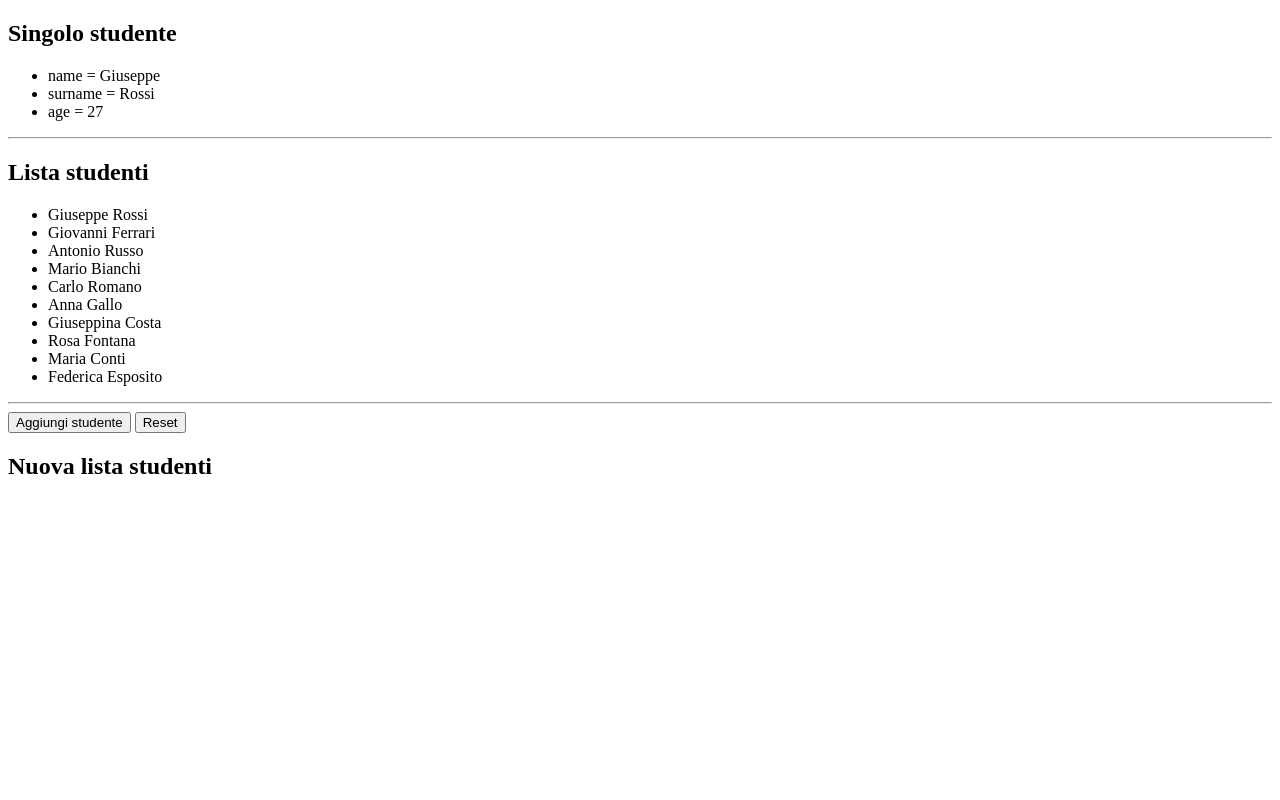
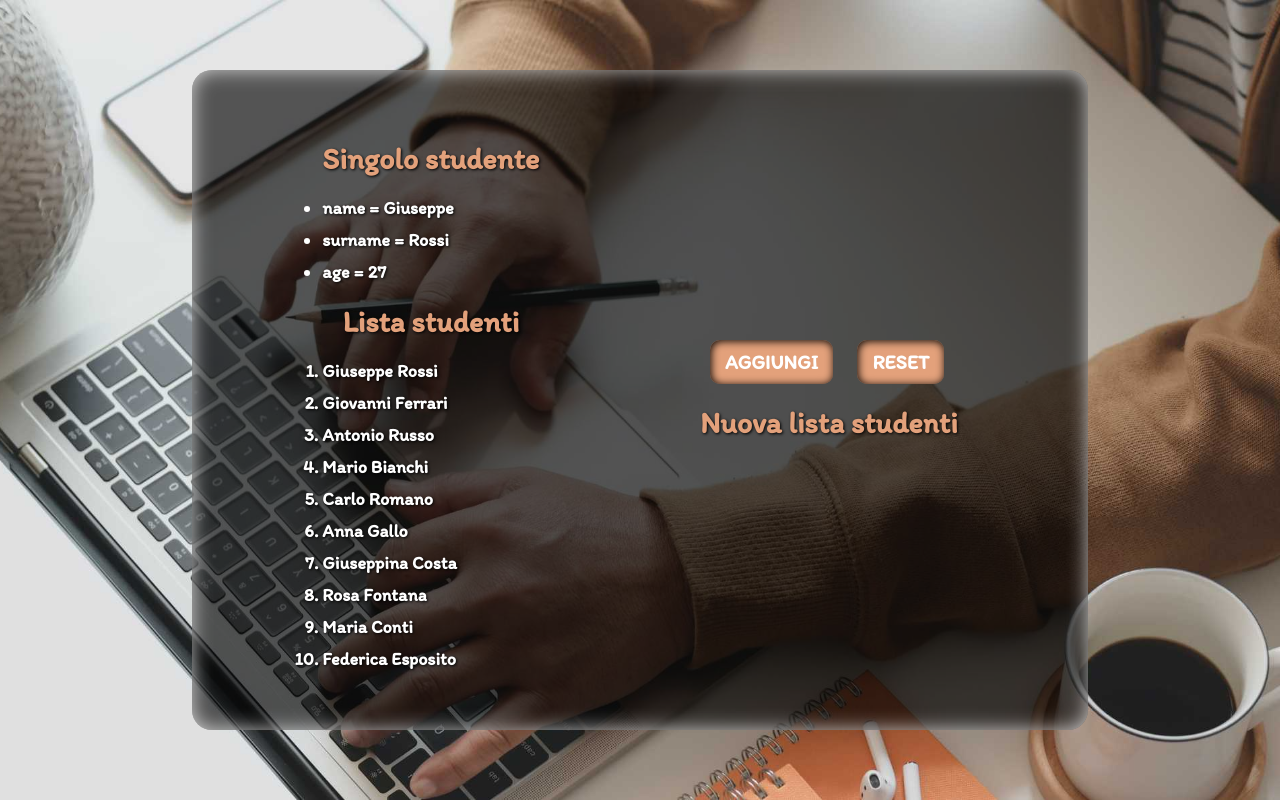
Before and after one commit to AndreaCasentini93/js-oggetti-studenti, a plain HTML site: page index.html in a window 1280 px wide. Drawn offline with Linux system fonts and the light colour scheme.

Commit message:
Refactoring CSS

```diff
--- a/css/style.css
+++ b/css/style.css
@@ -0,0 +1,91 @@
+/* COMMONS */
+* {
+    box-sizing: border-box;
+    padding: 0;
+    margin: 0;
+}
+
+body {
+    display: flex;
+    height: 100vh;
+    font-family: 'Itim', cursive;
+    background-image: url("../img/sfondo.jpg");
+    background-position: center;
+    background-size: cover;
+}
+
+li {
+    margin-bottom: 10px;
+}
+
+h2 {
+    margin-top: 20px;
+    margin-bottom: 20px;
+    font-size: 30px;
+    text-align: center;
+    text-shadow: 1px 1px 3px #000000;
+    color: #E3A17B;
+}
+
+button {
+    text-transform: uppercase;
+    padding: 10px 15px;
+    border-radius: 10px;
+    border: unset;
+    margin: 0 10px;
+    font-family: 'Itim', cursive;
+    font-size: 20px;
+    font-weight: bold;
+    text-align: center;
+    color: white;
+    background-color: #E3A17B;
+    box-shadow: inset 1px 1px 8px #000000;
+    cursor: pointer;
+    transition: transform .2s;
+}
+button:hover {
+    transform: scale(1.1);
+}
+
+/* CONTAINER */
+#container {
+    display: flex;
+    justify-content: space-around;
+    width: 70%;
+    padding: 50px;
+    border-radius: 20px;
+    margin: auto;
+    text-shadow: 1px 1px 3px #000000;
+    font-size: 18px;
+    font-weight: bold;
+    color: #ffffff;
+    background-color: #000000a2;
+    box-shadow: inset 0px 0px 20px #ffffffc2;
+}
+
+/* COLUMN RIGHT */
+#col-right {
+    margin: auto 0;
+}
+#col-right li {
+    margin-bottom: 30px;
+}
+
+#new-students-list {
+    max-height: 400px;
+    overflow-y: auto;
+}
+
+/* SCROLLBAR */
+::-webkit-scrollbar {
+    width: 10px;
+}
+::-webkit-scrollbar-thumb {
+    border-radius: 10px;
+    background: #E3A17B;
+    box-shadow: inset 0px 0px 2px #000000;
+}
+::-webkit-scrollbar-thumb:hover {
+    background: #ffffff;
+    box-shadow: inset 0px 0px 2px #000000;
+}
--- a/index.html
+++ b/index.html
@@ -4,6 +4,9 @@
         <meta charset="UTF-8">
         <meta http-equiv="X-UA-Compatible" content="IE=edge">
         <meta name="viewport" content="width=device-width, initial-scale=1.0">
+        <!-- FONT GOOGLE -->
+        <link rel="preconnect" href="https://fonts.gstatic.com">
+        <link href="https://fonts.googleapis.com/css2?family=Itim&display=swap" rel="stylesheet">
         <!-- STYLE CSS -->
         <link rel="stylesheet" href="css/style.css">
         <!-- TITLE -->
@@ -11,20 +14,32 @@
     </head>
 
     <body>
-        <h2>Singolo studente</h2>
-        <ul id="single-student"></ul>
+        <div id="container">
+            <div id="col-left">
+                <!-- SINGOLO STUDENTE -->
+                <div>
+                    <h2>Singolo studente</h2>
+                    <ul id="single-student"></ul>
+                </div>
+                <!-- /SINGOLO STUDENTE -->
 
-        <hr>
+                <!-- LISTA DEGLI STUDENTI -->
+                <div>
+                    <h2>Lista studenti</h2>
+                    <ol id="students-list"></ol>
+                </div>
+                <!-- /LISTA DEGLI STUDENTI -->
+            </div>
 
-        <h2>Lista studenti</h2>
-        <ul id="students-list"></ul>
-
-        <hr>
-
-        <button id="button">Aggiungi studente</button>
-        <button id="reset">Reset</button>
-        <h2>Nuova lista studenti</h2>
-        <ul id="new-students-list"></ul>
+            <!-- AGGIUNTA DEL NUOVO STUDENTE ALLA LISTA STUDENTI -->
+            <div id="col-right">
+                <button id="button">Aggiungi</button>
+                <button id="reset">Reset</button>
+                <h2>Nuova lista studenti</h2>
+                <ol id="new-students-list"></ol>
+            </div>
+            <!-- AGGIUNTA DEL NUOVO STUDENTE ALLA LISTA STUDENTI -->
+        </div>
 
         <!-- SCRIPT JS -->
         <script src="js/script.js"></script>
```
Also changed, not shown: img/sfondo.jpg (added).
